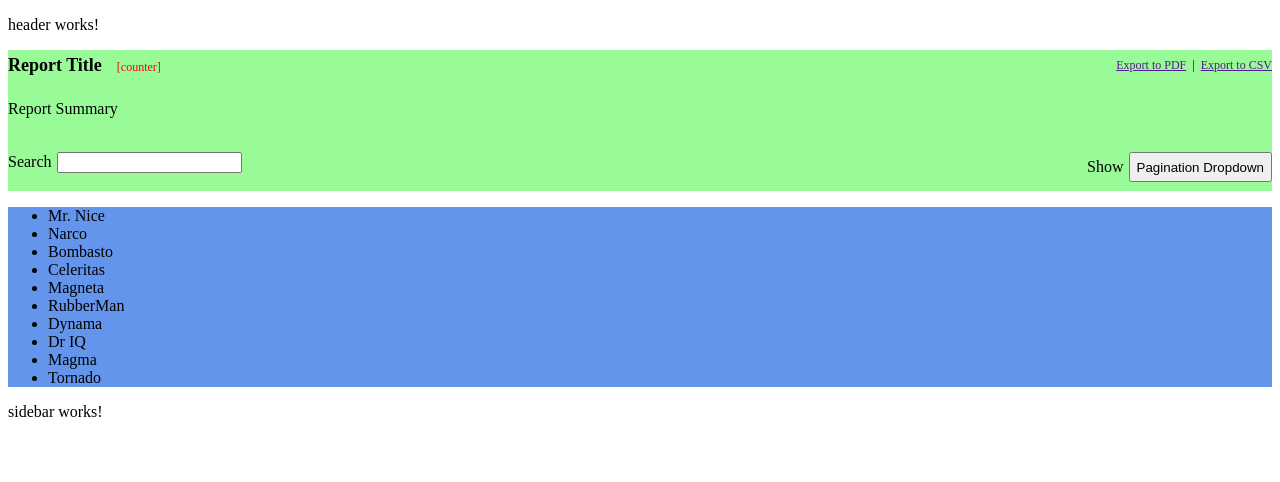
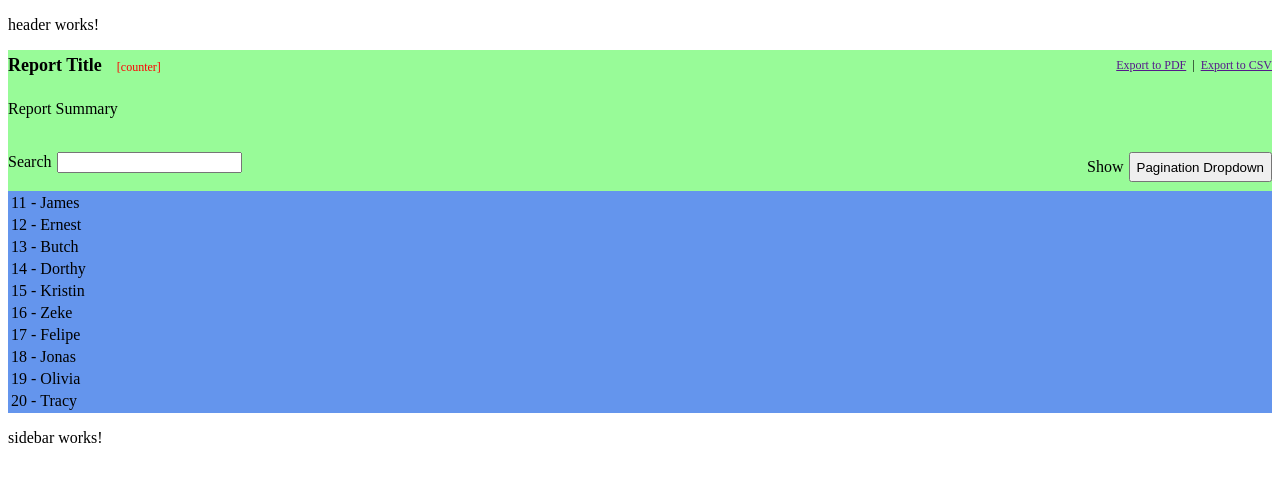
Before and after one commit to slamflipstrom/ng2-report, an Angular app: page / in a window 1280 px wide. Shown: the top 482 px of the page. Built offline with nearby package versions, Linux system fonts and the light colour scheme.

Commit message:
Display data in table format

```diff
--- a/src/app/report/report-grid/report-grid.component.html
+++ b/src/app/report/report-grid/report-grid.component.html
@@ -1,5 +1,7 @@
-<ul>
-  <li *ngFor="let user of users;">
-    {{user.name}}
-  </li>
-</ul>
+<table>
+  <tr *ngFor="let user of users;">
+   <td>{{user.id}}</td>
+   <td>-</td>
+   <td>{{user.name}}</td>
+  </tr>
+</table>
--- a/src/app/services/report.service.ts
+++ b/src/app/services/report.service.ts
@@ -1,16 +1,16 @@
 import { Injectable } from '@angular/core';
 
 const DATA: [{}] = [
-  {id: 11, name: 'Mr. Nice'},
-  {id: 12, name: 'Narco'},
-  {id: 13, name: 'Bombasto'},
-  {id: 14, name: 'Celeritas'},
-  {id: 15, name: 'Magneta'},
-  {id: 16, name: 'RubberMan'},
-  {id: 17, name: 'Dynama'},
-  {id: 18, name: 'Dr IQ'},
-  {id: 19, name: 'Magma'},
-  {id: 20, name: 'Tornado'}
+  {id: 11, name: 'James'},
+  {id: 12, name: 'Ernest'},
+  {id: 13, name: 'Butch'},
+  {id: 14, name: 'Dorthy'},
+  {id: 15, name: 'Kristin'},
+  {id: 16, name: 'Zeke'},
+  {id: 17, name: 'Felipe'},
+  {id: 18, name: 'Jonas'},
+  {id: 19, name: 'Olivia'},
+  {id: 20, name: 'Tracy'}
 ];
 
 @Injectable()
@@ -18,7 +18,7 @@ export class ReportService {
 
   constructor() { }
 
-  getData(): [{}] {
+  getData(): Object[] {
      return DATA;
   }
 }
```
